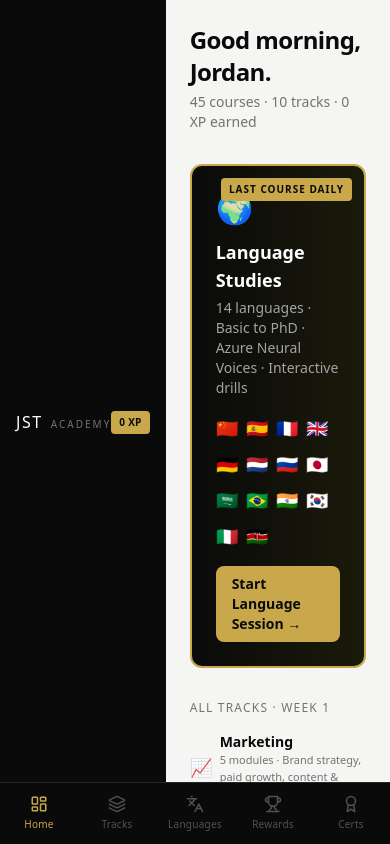
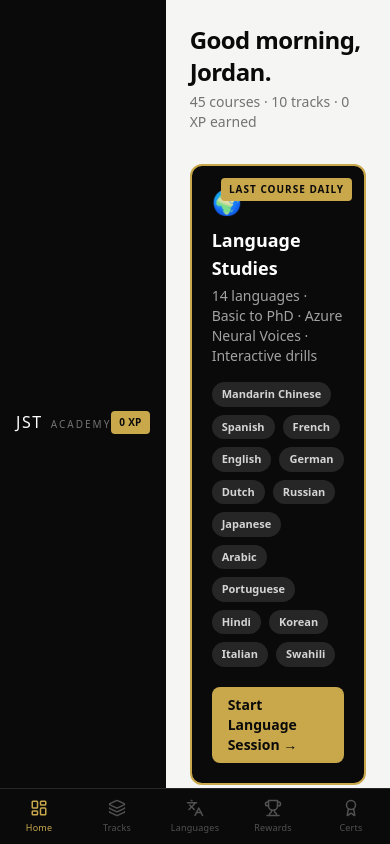
Before and after one commit to Jordan-sketch-hue/JS-ACADEMY, a Next.js app: page / in a window 390 px wide. Built offline with nearby package versions, Linux system fonts and the light colour scheme.

Commit message:
Fix UI: readable language chips, mobile nav labels, language card layout

```diff
--- a/src/app/language/page.tsx
+++ b/src/app/language/page.tsx
@@ -32,15 +32,17 @@ export default function LanguageHub() {
                   className="group bg-[#111] border border-neutral-800 rounded-xl p-5 hover:border-[#c9a84c] hover:bg-[#141408] transition-all"
                 >
                   <div className="flex items-start justify-between mb-3">
-                    <span className="text-4xl">{lang.flag}</span>
-                    <span className="text-[10px] text-neutral-600 bg-neutral-900 px-2 py-1 rounded tracking-wider uppercase">
+                    <div>
+                      <span className="text-3xl leading-none">{lang.flag}</span>
+                      <h2 className="text-white font-semibold text-base mt-2 group-hover:text-[#c9a84c] transition-colors">
+                        {lang.name}
+                      </h2>
+                      <p className="text-neutral-500 text-sm mt-0.5">{lang.nativeName}</p>
+                    </div>
+                    <span className="text-[10px] text-neutral-600 bg-neutral-900 px-2 py-1 rounded tracking-wider uppercase flex-shrink-0">
                       {lang.script.split(' ')[0]}
                     </span>
                   </div>
-                  <h2 className="text-white font-semibold text-base mb-0.5 group-hover:text-[#c9a84c] transition-colors">
-                    {lang.name}
-                  </h2>
-                  <p className="text-neutral-500 text-sm mb-3">{lang.nativeName}</p>
                   <p className="text-neutral-400 text-xs leading-relaxed mb-4">{lang.tagline}</p>
                   <div className="flex items-center gap-2">
                     <div className="flex gap-1">
--- a/src/app/page.tsx
+++ b/src/app/page.tsx
@@ -24,24 +24,24 @@ export default function Home() {
             </div>
 
             {/* Language Studies — Last Course Each Day */}
-            <div className="mb-8 rounded-xl border-2 border-[#c9a84c] bg-gradient-to-r from-[#0a0a0a] to-[#1a1a0a] p-6 relative overflow-hidden">
+            <div className="mb-8 rounded-xl border-2 border-[#c9a84c] bg-[#0a0a0a] p-5 md:p-6 relative overflow-hidden">
               <div className="absolute top-3 right-3 bg-[#c9a84c] text-[#0a0a0a] text-[10px] font-bold px-2 py-1 rounded tracking-widest uppercase">
                 Last Course Daily
               </div>
-              <div className="text-3xl mb-3">🌍</div>
+              <div className="text-2xl mb-2">🌍</div>
               <h2 className="text-white font-semibold text-lg mb-1">Language Studies</h2>
               <p className="text-neutral-400 text-sm mb-4">
                 {LANGUAGES.length} languages · Basic to PhD · Azure Neural Voices · Interactive drills
               </p>
-              <div className="flex flex-wrap gap-2 mb-4">
+              <div className="flex flex-wrap gap-2 mb-5">
                 {LANGUAGES.map(l => (
                   <Link
                     key={l.code}
                     href={`/language/${l.code}`}
-                    className="text-lg hover:scale-110 transition-transform"
+                    className="bg-neutral-800 hover:bg-[#c9a84c] hover:text-[#0a0a0a] text-neutral-300 text-[11px] font-semibold px-2.5 py-1 rounded-full transition-all"
                     title={l.name}
                   >
-                    {l.flag}
+                    {l.name}
                   </Link>
                 ))}
               </div>
--- a/src/components/Sidebar.tsx
+++ b/src/components/Sidebar.tsx
@@ -71,9 +71,9 @@ export default function Sidebar({ xp = 0, level = 1, rank = 'Observer', progress
         {NAV.map(({ href, label, icon: Icon }) => {
           const active = path === href || (href !== '/' && path.startsWith(href))
           return (
-            <Link key={href} href={href} className="flex-1 flex flex-col items-center py-3 gap-1">
+            <Link key={href} href={href} className="flex-1 flex flex-col items-center py-2.5 gap-1 min-w-0">
               <Icon size={18} className={active ? 'text-[#c9a84c]' : 'text-neutral-600'} />
-              <span className={`text-[10px] tracking-wide ${active ? 'text-[#c9a84c]' : 'text-neutral-600'}`}>
+              <span className={`text-[9px] tracking-wide truncate w-full text-center px-1 ${active ? 'text-[#c9a84c]' : 'text-neutral-600'}`}>
                 {label}
               </span>
             </Link>
```
